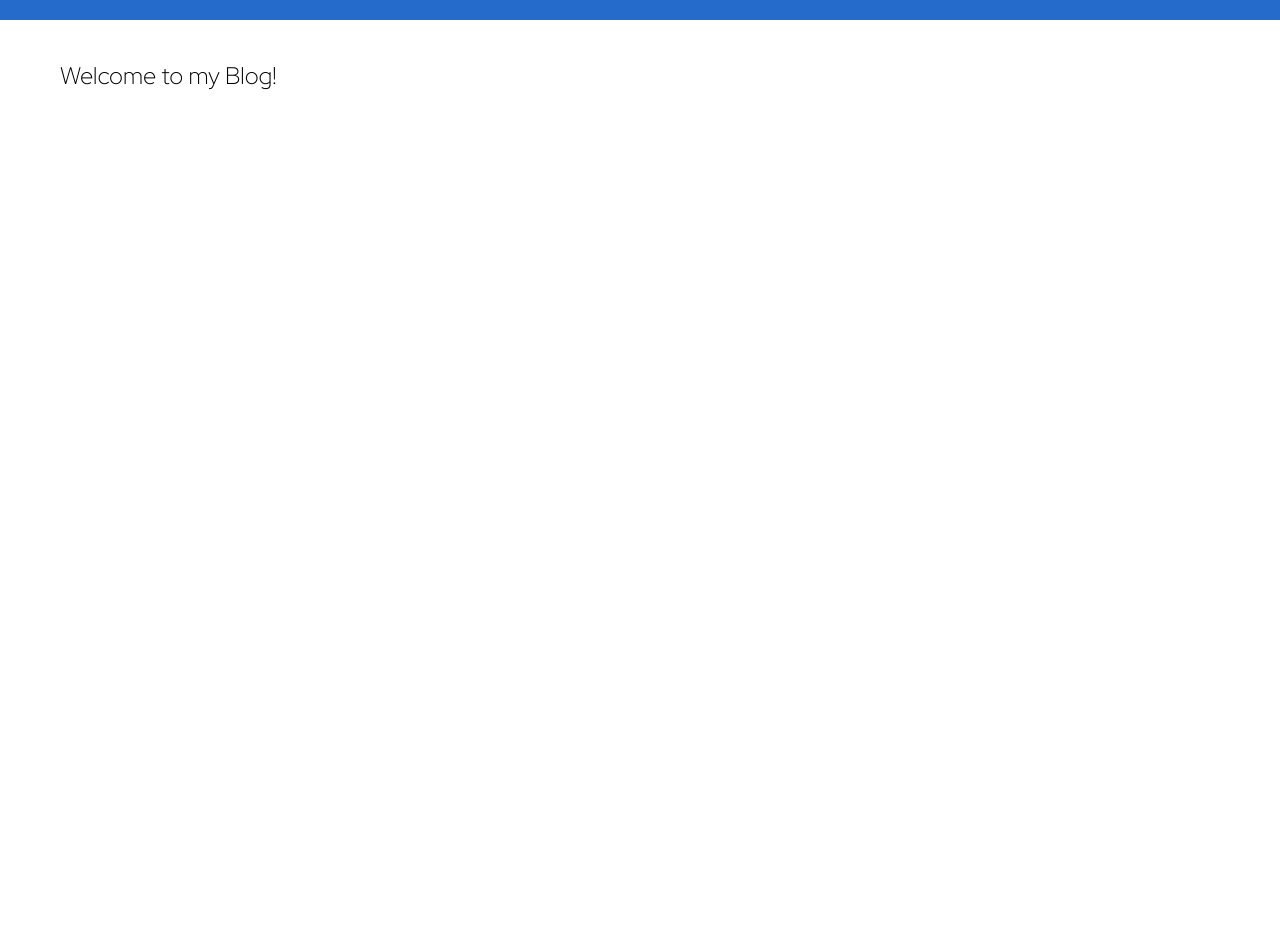
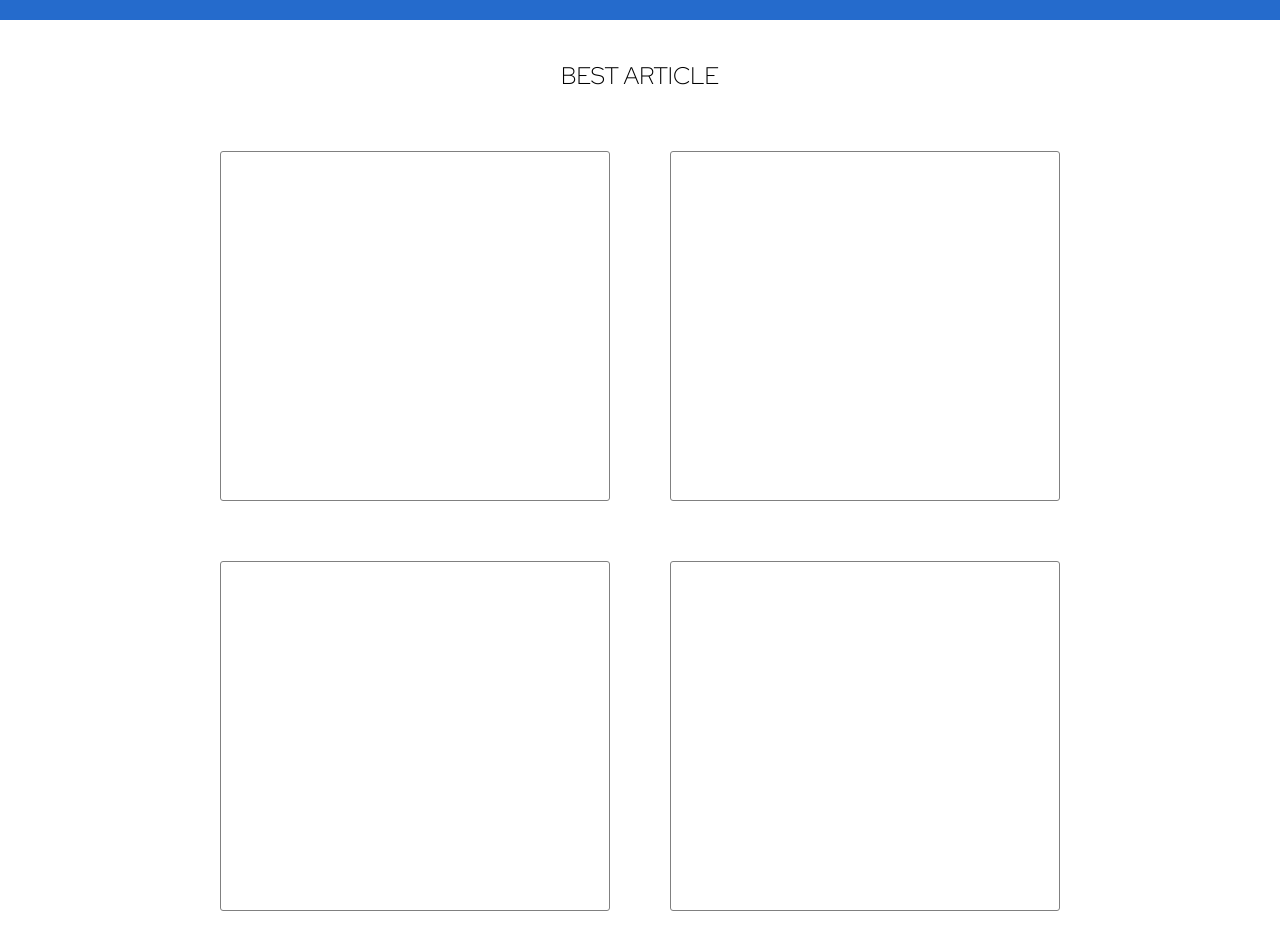
Before and after one commit to ngeetl/myBLOG, a React (Create React App) app: page / in a window 1280 px wide. Shown: the part 80-1032 px from the top of the page. Before the commit the page ends 800 px from the top, so only its background shows below. Built offline with nearby package versions, Linux system fonts and the light colour scheme; data requests are answered from the project's data file; a web font is replaced by a local one.

Commit message:
viewSlice를 만들어 조회수 기능 추가

```diff
--- a/db.json
+++ b/db.json
@@ -74,6 +74,20 @@
       "publish": false,
       "createAt": 1686979197600,
       "id": 26
+    },
+    {
+      "title": "이 글은 테스트입니다.",
+      "body": " 테스트 글입니다. 테스트 글입니다. 테스트 글입니다. 테스트 글입니다.테스트 글입니다. 테스트 글입니다.테스트 글입니다. 테스트 글입니다.테스트 글입니다. 테스트 글입니다.테스트 글입니다. 테스트 글입니다.테스트 글입니다. 테스트 글입니다.테스트 글입니다. 테스트 글입니다.테스트 글입니다. 테스트 글입니다.테스트 글입니다. 테스트 글입니다.테스트 글입니다. 테스트 글입니다.테스트 글입니다. 테스트 글입니다.테스트 글입니다. 테스트 글입니다.테스트 글입니다. 테스트 글입니다.테스트 글입니다. 테스트 글입니다.테스트 글입니다. 테스트 글입니다.테스트 글입니다. 테스트 글입니다.",
+      "publish": true,
+      "createAt": 1687534280459,
+      "id": 27
+    },
+    {
+      "title": "테스트 글입니다. 테스트 글입니다.",
+      "body": "테스트 글입니다. 테스트 글입니다.테스트 글입니다. 테스트 글입니다.테스트 글입니다. 테스트 글입니다.테스트 글입니다. 테스트 글입니다.테스트 글입니다. 테스트 글입니다.테스트 글입니다. 테스트 글입니다.테스트 글입니다. 테스트 글입니다.테스트 글입니다. 테스트 글입니다.테스트 글입니다. 테스트 글입니다.테스트 글입니다. 테스트 글입니다.테스트 글입니다. 테스트 글입니다.테스트 글입니다. 테스트 글입니다.테스트 글입니다. 테스트 글입니다.테스트 글입니다. 테스트 글입니다.테스트 글입니다. 테스트 글입니다.",
+      "publish": true,
+      "createAt": 1687534291779,
+      "id": 28
     }
   ],
   "comments": [],
--- a/src/App.css
+++ b/src/App.css
@@ -82,6 +82,7 @@ small {color:rgb(171, 189, 208);}
 .showpost_header .edit_button {position: absolute; right: 2px; color:rgb(120, 135, 151);
   cursor: pointer;}
 .showpost_body {padding: 30px 6px;}
+.small_wrap {display: flex; justify-content: space-between;}
 
 /* Loading Spinner */
 .spinner {border-radius: 50%; border: 12px silver solid; border-top-color: transparent; width: 90px; height: 90px;
@@ -95,3 +96,11 @@ small {color:rgb(171, 189, 208);}
 /* Toast */
 .toasts {position: fixed; bottom: 0; right:0;}
 .toast_suc {background: rgb(192, 216, 236); border: 1px solid rgb(109, 122, 139); color:rgb(109, 117, 139);}
+
+/* Popular */
+.home_header {text-align: center;}
+.popular_post_wrap {display: flex; flex-wrap: wrap; flex-direction: row;
+  justify-content: center; align-items: center; margin-top: 30px;}
+.popular_post_box {border: 1px solid grey; width: 390px; height: 350px;
+  margin: 30px; border-radius: 3px;}
+.popular_post {padding: 17px;}
--- a/src/componets/Card.js
+++ b/src/componets/Card.js
@@ -1,4 +1,4 @@
-import React, { useEffect, useState } from 'react';
+import React from 'react';
 
 const Card = ({ post, editHandler, children }) => {
         const printDate = (timeStamp) => {
--- a/src/componets/CardList.js
+++ b/src/componets/CardList.js
@@ -5,8 +5,11 @@ import Card from '../componets/Card';
 import LoadingSpinner from '../componets/LoadingSpinner';
 import Pagination from './Pagination';
 import useToast from '../Hooks/toast';
+import { increase } from '../store/viewSlice';
+import { useDispatch } from 'react-redux';
 
 const CardList = ({ isAdmin }) => {
+    const dispatch = useDispatch();
     const navigate = useNavigate();
     const [posts, setPosts] = useState([]);
     const [totalPage, setTotalPage]= useState(1);
@@ -62,6 +65,7 @@ const CardList = ({ isAdmin }) => {
     // post 수정
     const editHandler = (id) => {
       navigate(`/blog/${id}`);
+      dispatch(increase());
     }
 
     const deleteHandler = (e, id) => {
--- a/src/pages/Home.js
+++ b/src/pages/Home.js
@@ -1,10 +1,34 @@
-import React from 'react'
+import axios from 'axios'
+import React, { useEffect, useState } from 'react'
 
 const Home = () => {
+  const [posts, setPosts] = useState('');
+
+  useEffect(() => {
+    axios.get('http://localhost:3001/posts')
+      .then(res => {
+        setPosts(res.data);
+      })
+  }, []);
+
+
 
   return (
     <div className='container'>
-      <h2>Welcome to my Blog!</h2>
+      <h2 className='home_header'>BEST ARTICLE</h2>
+      <div className='popular_post_wrap'>
+        <div className='popular_post_box'>
+          <div className='popular_post'>
+            {/* <h3>{posts[1].title}</h3>
+            <p>{posts[1].body}</p> */}
+          </div>
+        </div>
+        <div className='popular_post_box'></div>
+        <div className='popular_post_box'></div>
+        <div className='popular_post_box'></div>
+        <div className='popular_post_box'></div>
+        <div className='popular_post_box'></div>
+      </div>
     </div>
   )
 }
--- a/src/pages/ShowPost.js
+++ b/src/pages/ShowPost.js
@@ -13,6 +13,7 @@ const ShowPost = () => {
   const [errMessage, setErrMessage] = useState('');
   const navigate = useNavigate();
   const isLogin = useSelector(state => state.auth.isLogin);
+  const views = useSelector(state => state.view.views);
 
   useEffect(() => {
     axios.get(`http://localhost:3001/posts/${id}`)
@@ -37,9 +38,12 @@ const ShowPost = () => {
     <div className='container'>
       <div className='showpost center'>
         <div className='showpost_header'>
-          <div><h2>{post.title}</h2></div>
-          <small>{printDate(post.createAt)}</small>
+          <span><h2 style={{display: 'inline-block'}}>{post.title}</h2></span>
           {isLogin && <span className='edit_button' onClick={()=>navigate(`/blog/${id}/edit`)}>Edit</span>}
+          <div className='small_wrap'>
+            <small>{printDate(post.createAt)}</small>
+            <small>{views}</small>
+          </div>
         </div>
         <div className='showpost_body'>{post.body}</div>
       </div>
--- a/src/store/store.js
+++ b/src/store/store.js
@@ -1,10 +1,12 @@
 import { configureStore } from '@reduxjs/toolkit'
 import toastReducer from './toastSlice'
-import authSlice from './authSlice'
+import authReducer from './authSlice'
+import viewReducer from './viewSlice'
 
 export const store = configureStore({
   reducer: {
     toast: toastReducer,
-    auth: authSlice
+    auth: authReducer,
+    view: viewReducer
   },
 })
--- /dev/null
+++ b/src/store/viewSlice.js
@@ -0,0 +1,18 @@
+import { createSlice } from "@reduxjs/toolkit";
+
+const initialState = {
+    views: 0
+}
+
+export const viewSlice = createSlice({
+    name: 'view',
+    initialState,
+    reducers: {
+      increase: (state, action) => {
+            state.views += 1;
+        }
+    }
+})
+
+export const { increase } = viewSlice.actions;
+export default viewSlice.reducer;
```
